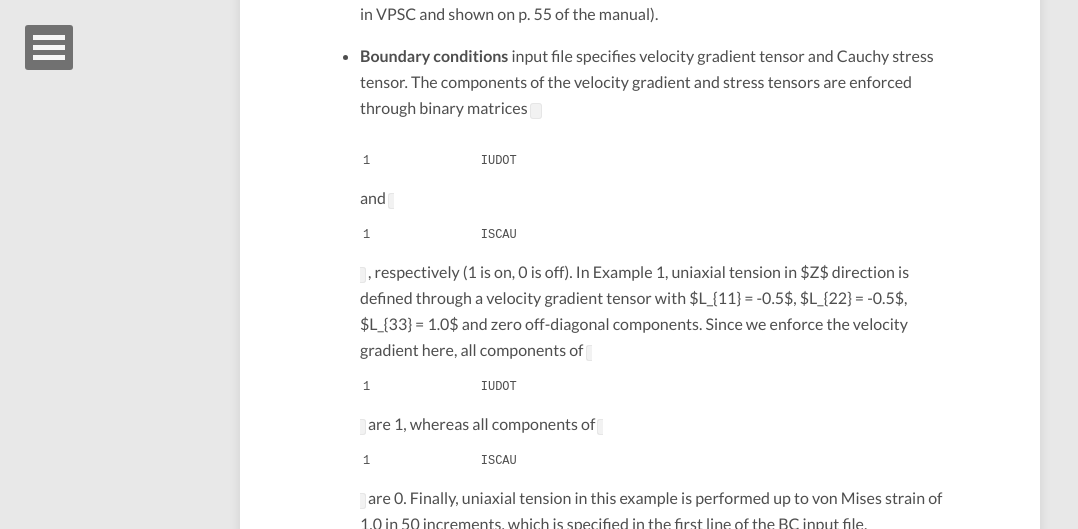
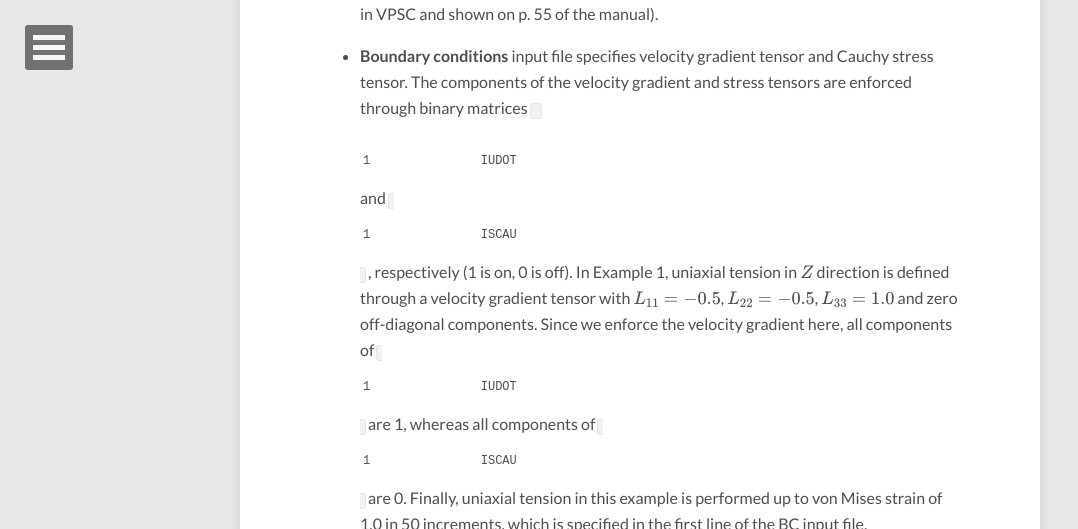
Before and after one commit to latmarat/blog, a Jekyll site: the page built from _posts/2015-06-11-vpsc+mtex.md, in a window 1280 px wide and 900 px high, scrolled down 1543 px, cut to the strip 0-529 px from the top of the window. Shown: the whole strip, without its empty margins (0-1078 px from the left). Built offline with Jekyll 4.4.1, drawn with Linux system fonts in a browser that asks for light colours; nearby versions of some CDN libraries; formulas are drawn with MathJax 3; some of the changed text lies outside the part shown.

Commit message:
Add mathjax

```diff
--- a/_includes/scripts.html
+++ b/_includes/scripts.html
@@ -16,4 +16,10 @@
 </script>
 {% endif %}
 
+{% if page.mathjax %}
+<script type="text/javascript"
+    src="http://cdn.mathjax.org/mathjax/latest/MathJax.js?config=TeX-AMS-MML_HTMLorMML">
+</script>
+{% endif %}
+
 {% if page.comments != false %}{% include disqus_comments.html %}{% endif %}
--- a/_posts/2015-06-11-vpsc+mtex.md
+++ b/_posts/2015-06-11-vpsc+mtex.md
@@ -23,7 +24,7 @@
 
 - **Single crystal** input file contains crystal symmetry, elastic stiffness, slip and twinning systems, the hardening law and hardening parameters. We will use an input file for fcc austenitic steel deforming by slip only and with no strain hardening (provided as `fcc.sx` in VPSC and shown on p. 55 of the manual).
 
-- **Boundary conditions** input file specifies velocity gradient tensor and Cauchy stress tensor. The components of the velocity gradient and stress tensors are enforced through binary matrices `IUDOT` and `ISCAU`, respectively (1 is on, 0 is off). In Example 1, uniaxial tension in $Z$ direction is defined through a velocity gradient tensor with $L_{11} = -0.5$, $L_{22} = -0.5$, $L_{33} = 1.0$ and zero off-diagonal components. Since we enforce the velocity gradient here, all components of `IUDOT` are 1, whereas all components of `ISCAU` are 0. Finally, uniaxial tension in this example is performed up to von Mises strain of 1.0 in 50 increments, which is specified in the first line of the BC input file.
+- **Boundary conditions** input file specifies velocity gradient tensor and Cauchy stress tensor. The components of the velocity gradient and stress tensors are enforced through binary matrices `IUDOT` and `ISCAU`, respectively (1 is on, 0 is off). In Example 1, uniaxial tension in $$Z$$ direction is defined through a velocity gradient tensor with $$L_{11} = -0.5$$, $$L_{22} = -0.5$$, $$L_{33} = 1.0$$ and zero off-diagonal components. Since we enforce the velocity gradient here, all components of `IUDOT` are 1, whereas all components of `ISCAU` are 0. Finally, uniaxial tension in this example is performed up to von Mises strain of 1.0 in 50 increments, which is specified in the first line of the BC input file.
 
 ![Master input file](https://farm1.staticflickr.com/319/19405629650_79f685b257_o_d.png)
 A screenshot of `vpsc.in` file provided for Example 1 (should be available as `vpsc7in.t` in `ex_01_FCC` folder).
@@ -77,7 +78,7 @@
 
 > **Tip:** keyword 'all' in `plotPDF` ensures that all orientations are plotted; otherwise MTEX will plot only a randomly picked subset of the orientations to save memory.
 
-The inverse pole figure can be plotted using `plotIPDF` function. For an inverse pole figure, we select a specimen direction to plot in respect to the crystal frame. Since tension in the simulation was performed in $Z$ direction, it is reasonable to visualize distribution of the $Z$ specimen direction, which can be accessed as `zvector` in MTEX. Then the command is
+The inverse pole figure can be plotted using `plotIPDF` function. For an inverse pole figure, we select a specimen direction to plot in respect to the crystal frame. Since tension in the simulation was performed in $$Z$$ direction, it is reasonable to visualize distribution of the $$Z$$ specimen direction, which can be accessed as `zvector` in MTEX. Then the command is
 
 {% highlight MATLAB %}
 figure; plotIPDF(ori,zvector)
```
Also changed, not shown: other parts of _posts/2015-06-11-vpsc+mtex.md (+1 -0 lines).
